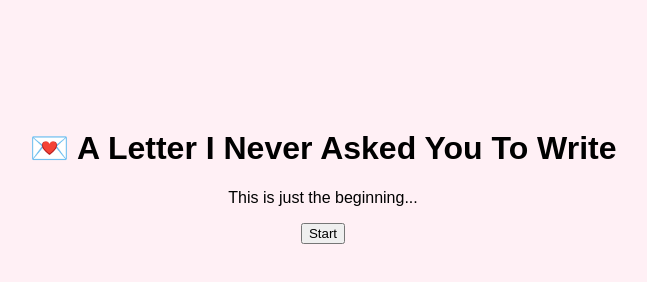
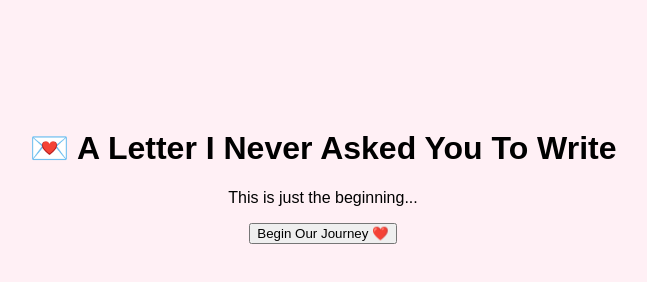
Before and after one commit to bajajsandesh58-ship-it/a-letter-i-never-asked-you-to-write, a plain HTML site: page index.html in a window 1280 px wide. Shown: the whole page, without its empty margins (317-964 px from the left). Drawn offline with Linux system fonts and the light colour scheme.

Commit message:
Update index.html

```diff
--- a/index.html
+++ b/index.html
@@ -9,10 +9,10 @@
 <h1>💌 A Letter I Never Asked You To Write</h1>
 
 <p>This is just the beginning...</p>
+<a href="letter.html">
+    <button>Begin Our Journey ❤️</button>
+</a>
 
-<button onclick="alert('Welcome ❤️')">
-Start
-</button>
 
 </body>
 </html>
```
